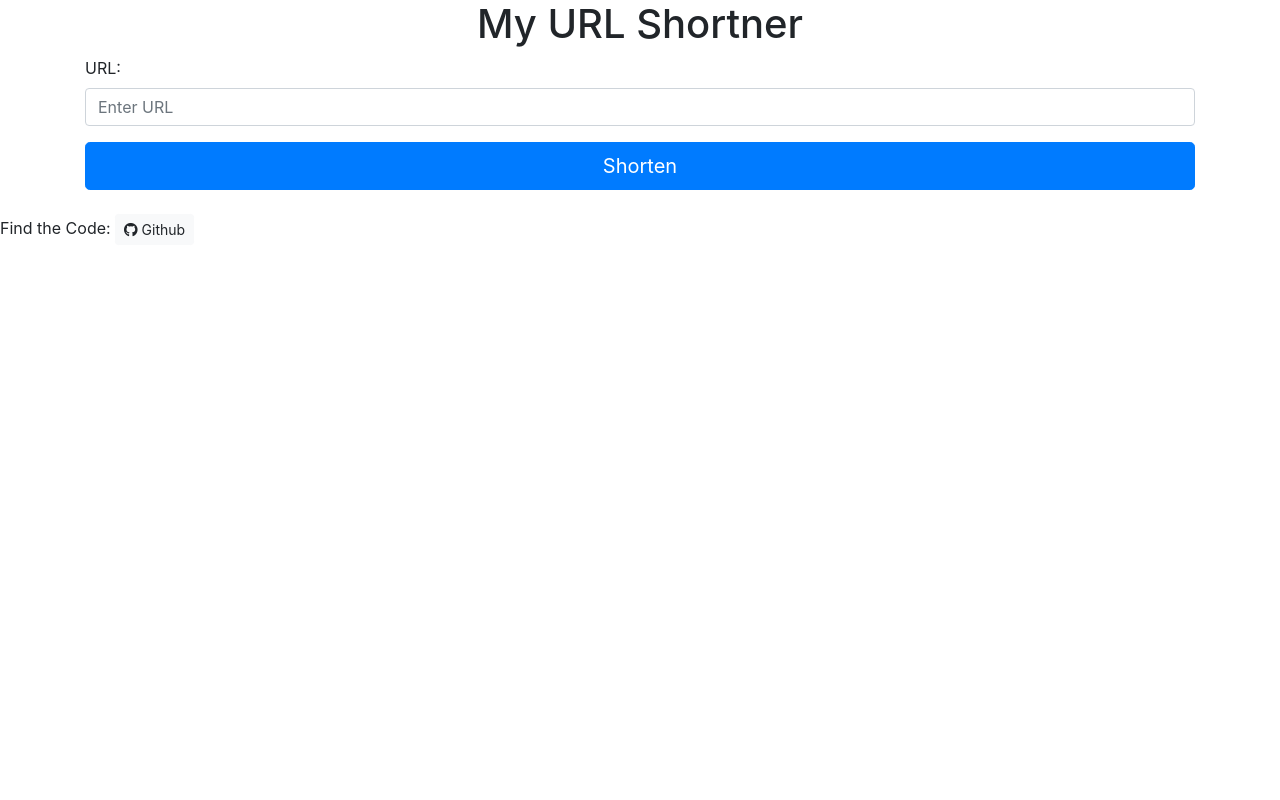
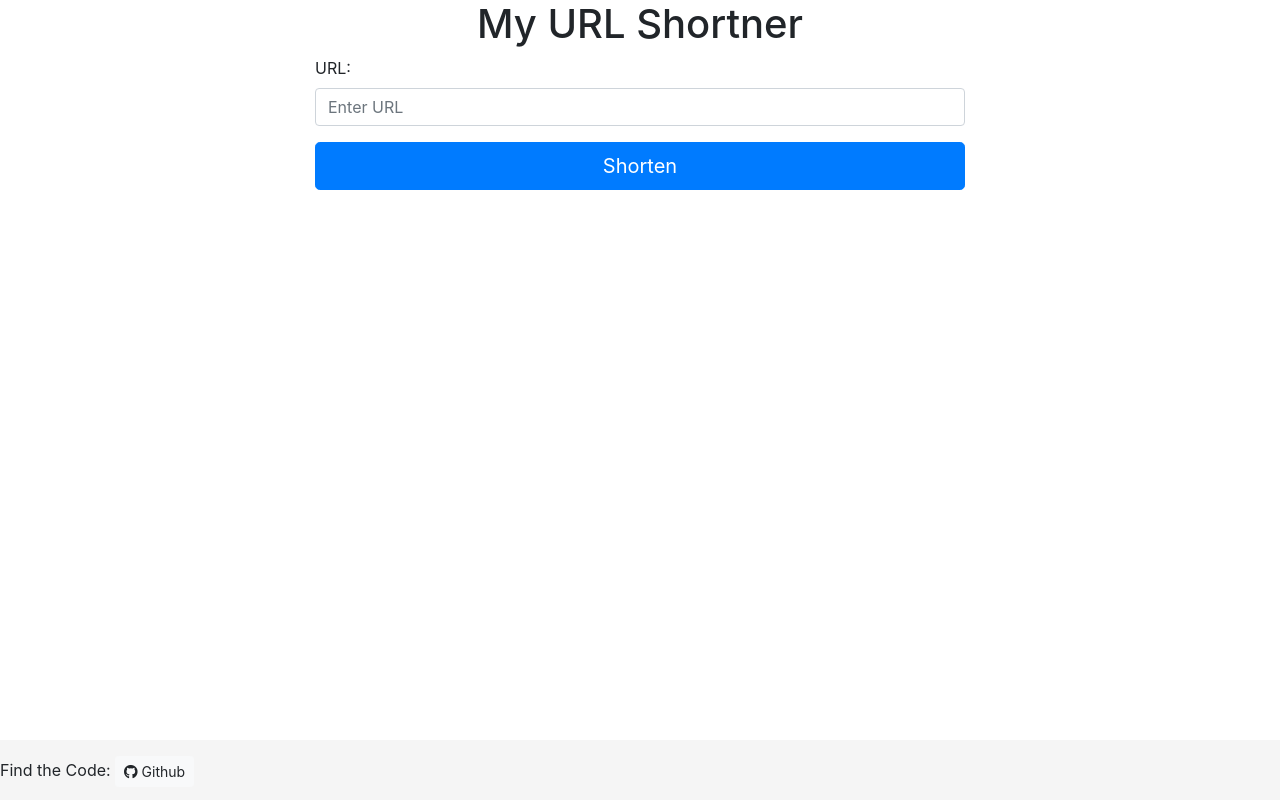
Before and after one commit to shubham399/urlshortner, a website: page public/index.html in a window 1280 px wide. Drawn offline with nearby package versions, Linux system fonts and the light colour scheme.

Commit message:
Added CSS for sticky footer.

```diff
--- /dev/null
+++ b/public/css/footer.css
@@ -0,0 +1,28 @@
+/* Sticky footer styles
+-------------------------------------------------- */
+html {
+    position: relative;
+    min-height: 100%;
+  }
+  body {
+    margin-bottom: 60px; /* Margin bottom by footer height */
+  }
+  .footer {
+    position: absolute;
+    bottom: 0;
+    width: 100%;
+    height: 60px; /* Set the fixed height of the footer here */
+    line-height: 60px; /* Vertically center the text there */
+    background-color: #f5f5f5;
+  }
+
+
+  /* Custom page CSS
+  -------------------------------------------------- */
+  /* Not required for template or sticky footer method. */
+
+  .container {
+    width: auto;
+    max-width: 680px;
+    padding: 0 15px;
+  }
--- a/public/index.html
+++ b/public/index.html
@@ -12,7 +12,7 @@
     <!-- Bootstrap CSS -->
     <link rel="stylesheet" href="https://stackpath.bootstrapcdn.com/bootstrap/4.5.0/css/bootstrap.min.css"
         integrity="sha384-9aIt2nRpC12Uk9gS9baDl411NQApFmC26EwAOH8WgZl5MYYxFfc+NcPb1dKGj7Sk" crossorigin="anonymous">
-
+    <link rel="stylesheet" href="./css/footer.css">
     <title>My URL Shortner</title>
 </head>
 
@@ -50,7 +50,7 @@
         crossorigin="anonymous"></script>
     <script defer src="./scripts/app.js"></script>
 </body>
-<footer>
+<footer class="footer">
     Find the Code: <a class="btn btn-light btn-sm" href="https://github.com/shubham399/urlshortner"> <i
             class="fab fa-github"></i> Github</a>
 </footer>
```
